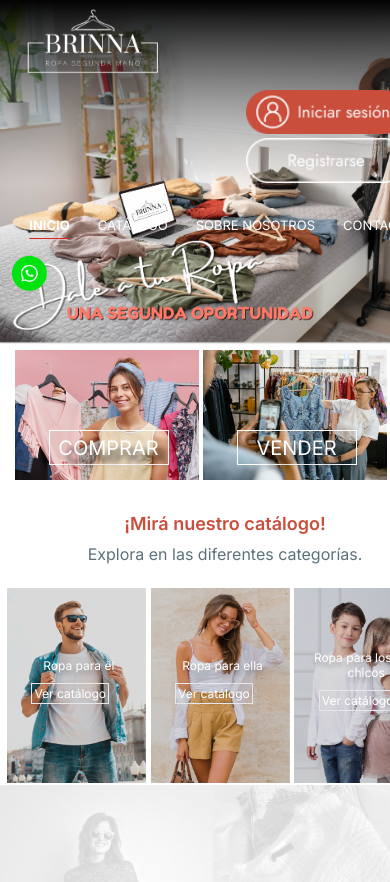
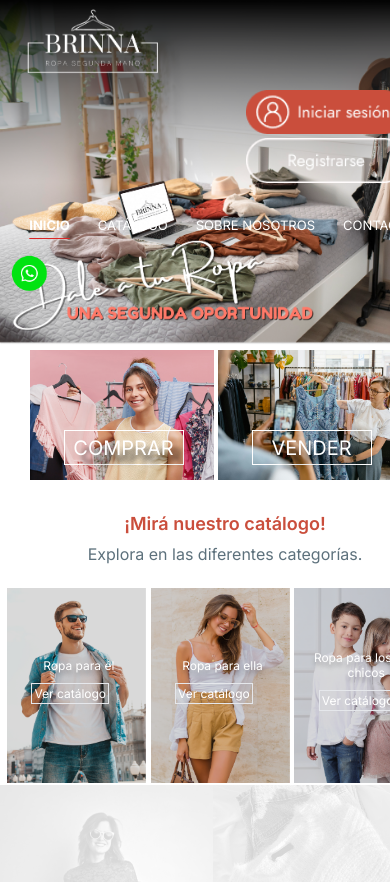
Before and after one commit to CeciliaBPerdomo/Brinna, a Next.js app: page / in a window 390 px wide. Shown: the top 882 px of the page. Built offline with nearby package versions, Linux system fonts and the light colour scheme.

Commit message:
Responsive celulares margen comprar/vender

```diff
--- a/src/components/LandingPage/ComprarVender/ComprarVender.js
+++ b/src/components/LandingPage/ComprarVender/ComprarVender.js
@@ -11,8 +11,6 @@ const ComprarVender = () => {
 
     return (
         <div className="principal_cv">
-            {/* <div className="grid grid-cols-2 grid_cv"> */}
-
             <div className="bg-comprar fondo_cv">
                 <div className="boton_cv">
                     <button className="titulo_cv jost">
@@ -28,8 +26,6 @@ const ComprarVender = () => {
                     </button>
                 </div>
             </div>
-
-            {/* </div> */}
         </div>
     )
 }
--- a/src/components/LandingPage/ComprarVender/comprarvender.css
+++ b/src/components/LandingPage/ComprarVender/comprarvender.css
@@ -44,7 +44,7 @@
         justify-content: center;
         min-width: 375px;
         margin: 0 auto;
-        margin-left: 15px;
+        margin-left: 30px;
         gap: 1px
     }
 
```
Lines whose indentation alone changed are shown as unchanged.
